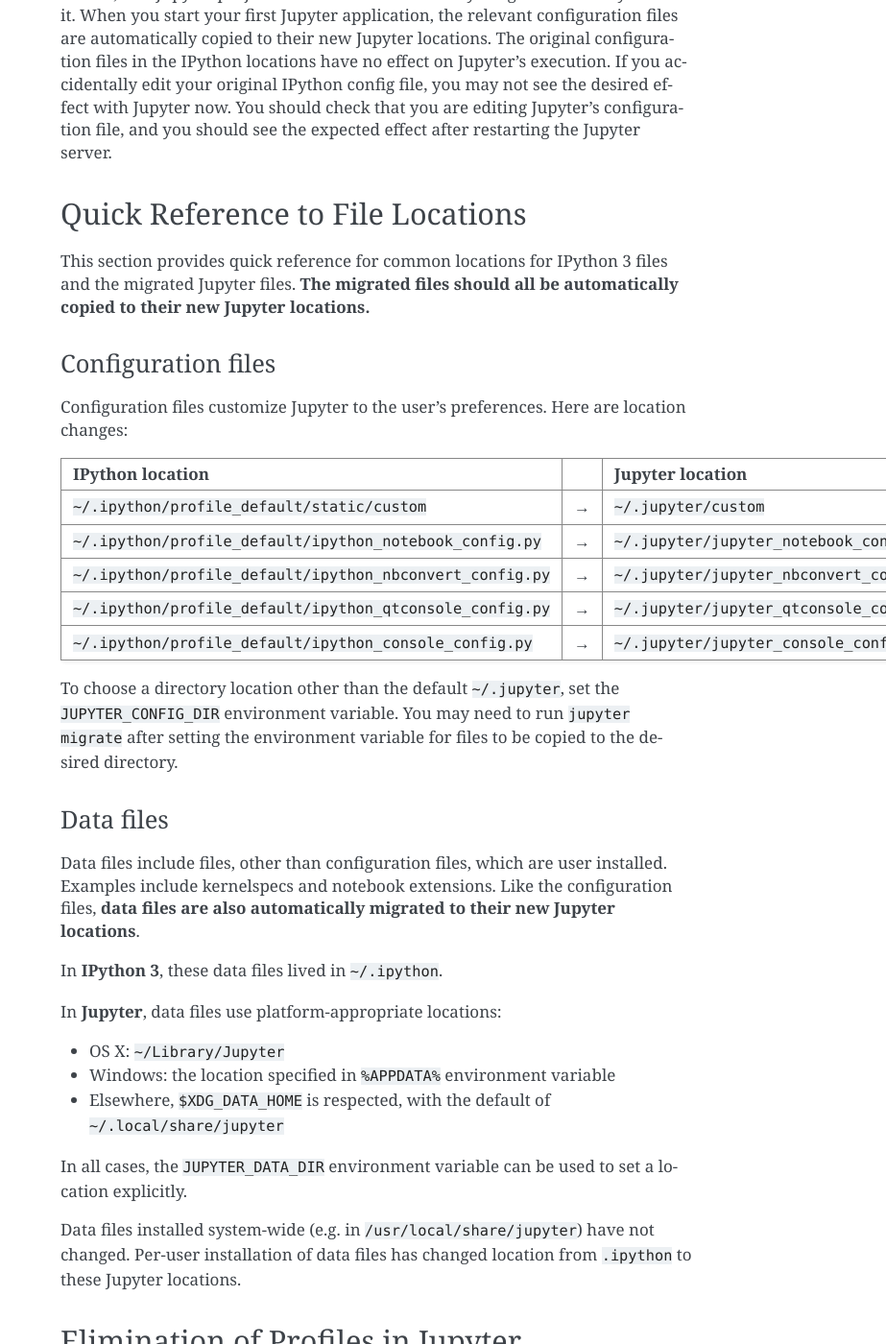
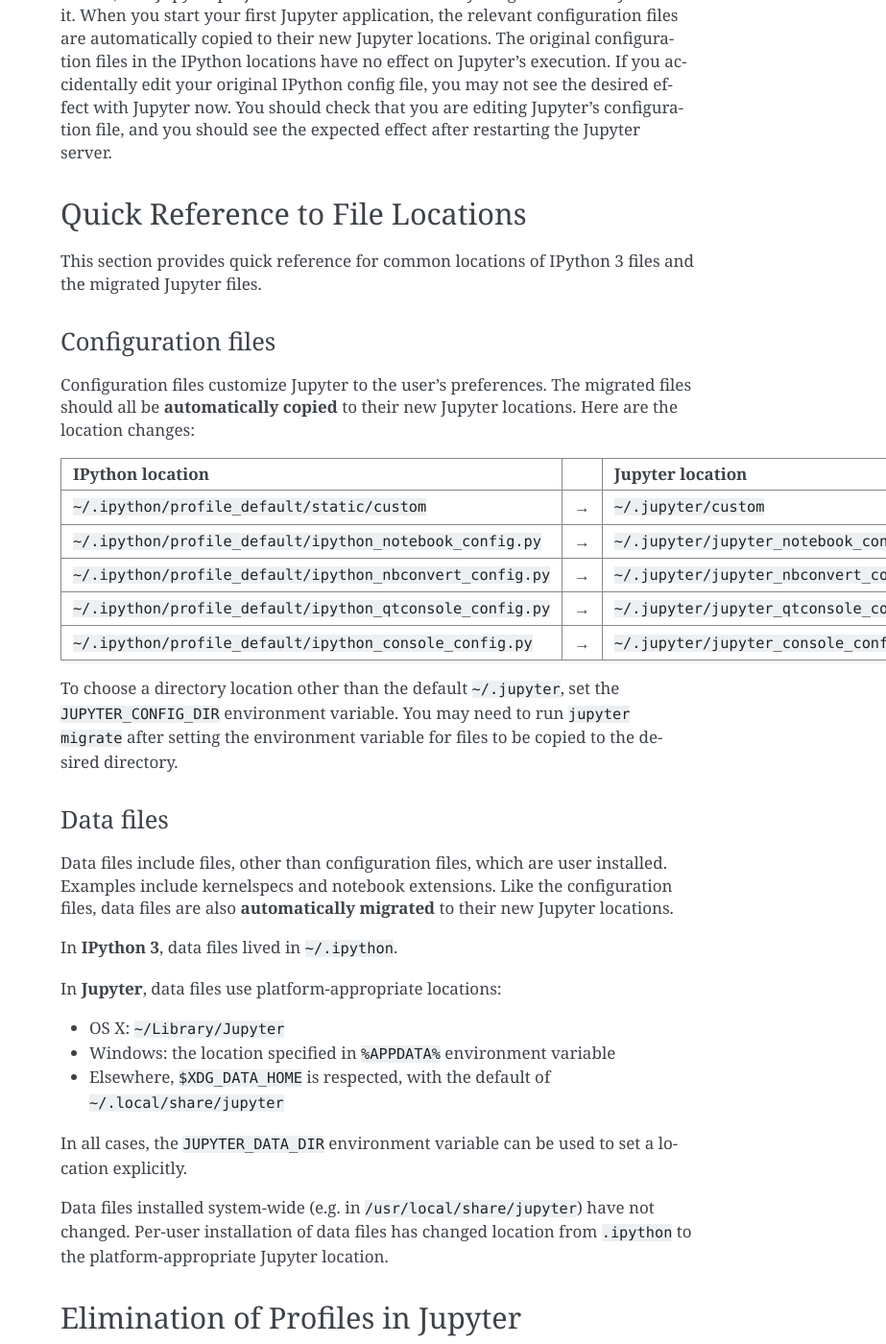
Before and after one commit to jupyter/jupyter, a Sphinx documentation site: the page built from docs/source/migrating.rst, in a window 1280 px wide and 1400 px high, scrolled down 835 px. Shown: the whole window at 96% size, without its empty margins (357-1280 px from the left). Built offline with Sphinx 7.4.7, drawn with Linux system fonts in a browser that asks for light colours; pages that are not in the unit, such as notebooks, are missing from menus; some of the changed text lies outside the part shown.

Commit message:
Nitpicky cleanup of migrating

```diff
--- a/docs/source/migrating.rst
+++ b/docs/source/migrating.rst
@@ -38,14 +38,14 @@
 
 Quick Reference to File Locations
 ---------------------------------
-This section provides quick reference for common locations for IPython 3 files
-and the migrated Jupyter files. **The migrated files should all be
-automatically copied to their new Jupyter locations.**
+This section provides quick reference for common locations of IPython 3 files
+and the migrated Jupyter files.
 
 Configuration files
 ~~~~~~~~~~~~~~~~~~~
-Configuration files customize Jupyter to the user's preferences. Here are
-location changes:
+Configuration files customize Jupyter to the user's preferences.
+The migrated files should all be **automatically copied** to their new Jupyter
+locations. Here are the location changes:
 
 ==============================================================  =====    ==============================================
 IPython location                                                          Jupyter location
@@ -66,10 +66,10 @@
 ~~~~~~~~~~
 Data files include files, other than configuration files, which are
 user installed. Examples include kernelspecs and notebook extensions. Like
-the configuration files, **data files are also automatically migrated to
-their new Jupyter locations**.
+the configuration files, data files are also **automatically migrated** to
+their new Jupyter locations.
 
-In **IPython 3**, these data files lived in ``~/.ipython``.
+In **IPython 3**, data files lived in ``~/.ipython``.
 
 In **Jupyter**, data files use platform-appropriate locations:
 
@@ -83,11 +83,12 @@
 
 Data files installed system-wide (e.g. in ``/usr/local/share/jupyter``) have
 not changed. Per-user installation of data files has changed location from
-``.ipython`` to these Jupyter locations.
+``.ipython`` to the platform-appropriate Jupyter location.
 
 Elimination of Profiles in Jupyter
 ----------------------------------
-While IPython has the concept of :term:`profiles`, **Jupyter does not have profiles**.
+While IPython has the concept of :term:`profiles`, **Jupyter does not have
+profiles**.
 
 In IPython, profiles are collections of configuration and runtime files.
 Inside the IPython directory (``~/.ipython``), there are directories with
@@ -104,7 +105,8 @@
 
 .. code-block:: bash
 
-    JUPYTER_CONFIG_DIR=./jupyter_config jupyter notebook
+    JUPYTER_CONFIG_DIR=./jupyter_config
+    jupyter notebook
 
 If you just want to change the config file, you can do:
 
@@ -130,7 +132,7 @@
 
 Notebook extensions
 ~~~~~~~~~~~~~~~~~~~
-Any IPython notebook extensions should be automatically migrated as part
+Any IPython notebook extensions should be **automatically migrated** as part
 of the data files migration.
 
 Notebook extensions were installed with:
```
Also changed, not shown: other parts of docs/source/migrating.rst (+7 -7 lines).
